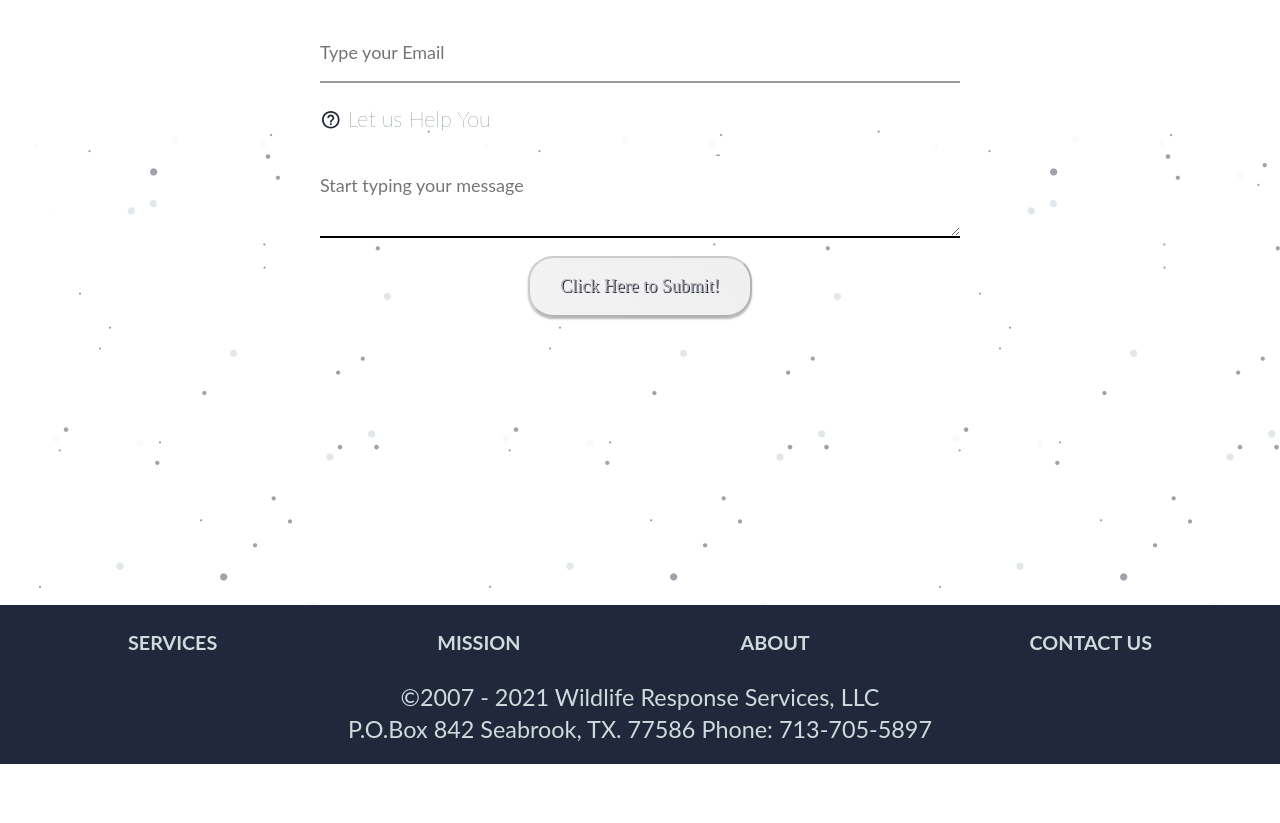
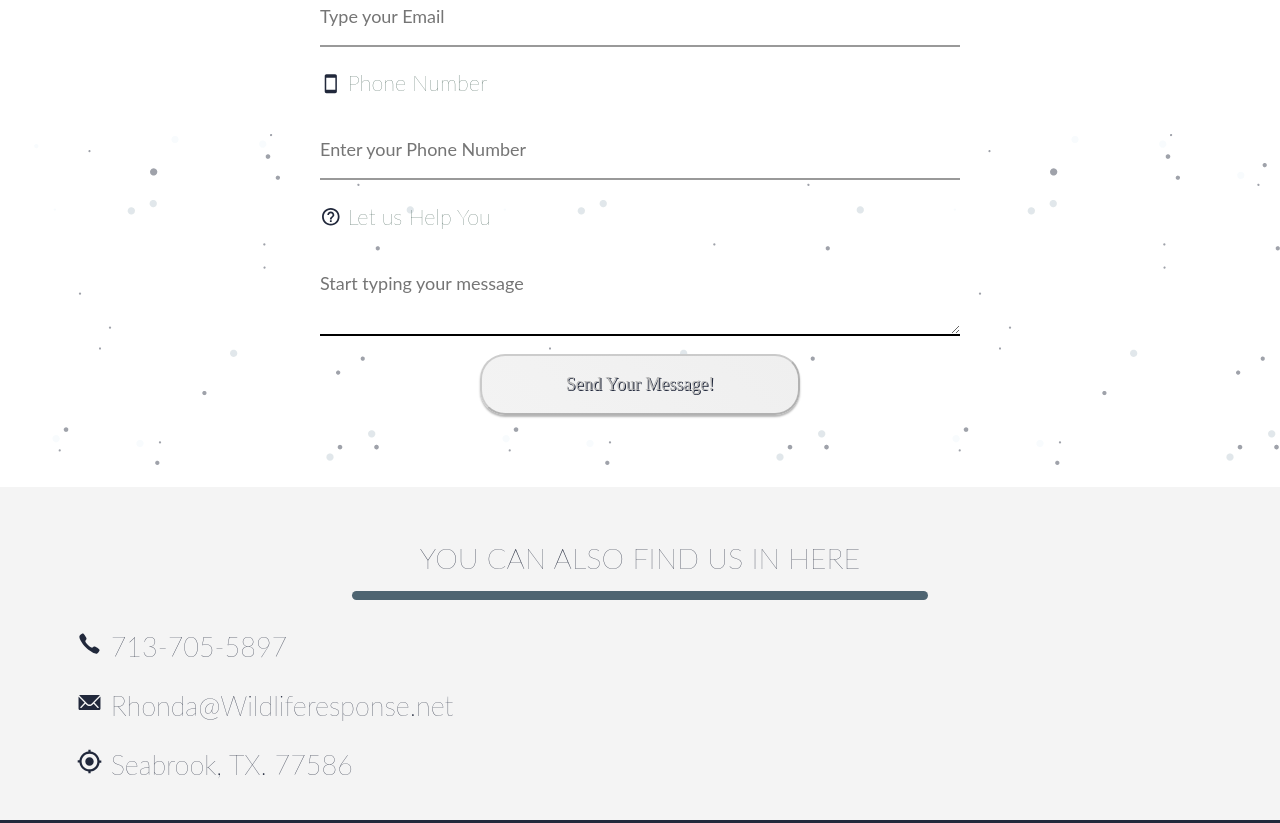
Before and after one commit to wilcodes/wildlife-response-services, a Gatsby site: page /contact in a window 1280 px wide. Shown: the part 655-1478 px from the top of the page. Before the commit the page ends 1419 px from the top, so only its background shows below. Built offline with nearby package versions, Linux system fonts and the light colour scheme; Gatsby itself is replaced by a stand-in of ours; a web font is replaced by a local one.

Commit message:
layout changes on the description in contact and mission page, one bug found

```diff
--- a/package.json
+++ b/package.json
@@ -15,6 +15,7 @@
     "gatsby-plugin-sharp": "^2.8.0",
     "gatsby-source-filesystem": "^2.5.0",
     "gatsby-transformer-sharp": "^2.6.0",
+    "google-map-react": "^2.1.9",
     "mdbreact": "^5.0.1",
     "prop-types": "^15.7.2",
     "react": "^16.12.0",
--- a/src/components/About/DirectorSquare/DirectorSquare.module.css
+++ b/src/components/About/DirectorSquare/DirectorSquare.module.css
@@ -90,6 +90,7 @@
     .text{
         grid-area: 2 / 1 / 3 / 2;
         border-radius: 0  0 20px 20px;
+        background: rgba(0, 0, 0, 0.5);
 
 
     }
--- a/src/components/About/Responders/Responders.js
+++ b/src/components/About/Responders/Responders.js
@@ -15,7 +15,7 @@ const responderOne ={
     fifthClass: classes.description,
     description: "Joyce Riesinger received her Bachelors of Science in Marine Biology in 1992 from the University of West Florida. She has worked within the field of biology for over 25 years, and within the realm of spill response for over 10 years.  \n" +
         "Joyce has experience with both, large and small scale spill response and has worked with WRS for more than 2 years in various capacities as related to spill response and wildlife capture and rehabilitation.  She has served in positions within the ICP, Wildlife Rehab Center and in field positions as the Wildlife Response Manager, Wildlife Rehabilitation Center Manager and Wildlife Recovery Group Supervisor.  \n",
-    title:{name:"Joyce Riesinger", style:classes.positionTitle}
+    title:{name:"Joyce Riesinger / Responder", style:classes.positionTitle}
 
 };
 const responderTwo ={
@@ -28,7 +28,7 @@ const responderTwo ={
     fifthClass: classes.descriptionTwo,
     description: "Brian Cain received a Bachelor and Master of Science degree from Texas A&I Univ. in Kingsville, TX in 1965 and 1968, and a Ph D from the Univ. of Illinois in 1972. He worked as an Assistant Professor at Texas A&M University in the Wildlife Department until 1978 when he joined the U. S. Fish and Wildlife Service as a Contaminant Specialist. He remained in that position until retiring in January 2007.\n" +
         "As a Contaminant Specialist in the Houston Field Office his major duties included evaluation of Hazardous Waste Sites, Pesticide Applications, Petroleum Product Manufacturing and Oil or Hazardous Material Spills, as these programs related to fish and wildlife health and habitat.  ",
-    title:{name:"Brian", style:classes.positionTitleTwo},
+    title:{name:"Brian Cain / Chief Consultant & Responder", style:classes.positionTitleTwo},
 
 };
     const responderThree ={
@@ -42,7 +42,7 @@ const responderTwo ={
         description: "Michele Johnson has been a state and federally permitted wildlife rehabilitator for 21 years. She has been involved in oiled wildlife response for the past 12 years. She has experience in inland spill response as well as spill response along the Gulf Coast. \n"+
           "She also has experience in oiled wildlife response training. Since 1996, she has helped organize oiled wildlife response training workshops and also has been a presenter in these workshops. Ms. Johnson is a facilitator for Youth Educational Support Services Water-Borne BaySmart program, and also presents numerous wildlife lectures for schools and community organizations. \n" +
           "Ms. Johnson has experience working with several wildlife groups on the Gulf Coast and is currently serving as President of Bay Area Wildlife Rehabilitation.",
-        title:{name:"Joyce Riesinger", style:classes.positionTitle}
+        title:{name:"Michele Johnson / Responder", style:classes.positionTitle}
 
     };
 
--- a/src/components/Contact/Contact.js
+++ b/src/components/Contact/Contact.js
@@ -4,22 +4,24 @@ import LogoNav from "../LogoNav/LogoNav";
 import dotImage from "../../images/dotsNew.png";
 import Subtitle from "../Subtitle/Subtitle";
 import classes from "./Contact.module.css";
-import {IoIosPerson, IoIosMail, IoMdHelpCircleOutline}  from "react-icons/io";
+import {IoIosPerson, IoIosMail, IoMdHelpCircleOutline, IoMdPhonePortrait}  from "react-icons/io";
 import Footer from "../Footer/Footer";
 import emailjs from "emailjs-com";
 import Modal from "../Contact/Modal/Modal";
+import Description from "./Description/Description";
 const Contact =()=>{
     const [isValidated,setValidation]=useState(false);
     const [contactName,setContactName]= useState('');
     const [contactEmail,setContactEmail]= useState('');
     const [contactMessage,setContactMessage]= useState('');
+  const [contactPhone,setContactPhone]= useState('');
     const [modal, setModal]= useState(" ");
 
 const checkValidation =useCallback( ()=>{
-    if (contactName.length> 1 && contactEmail.length>1 && contactMessage.length>1){
+    if (contactName.length> 1 && contactEmail.length>1 && contactMessage.length>1 && contactPhone.length>=9){
         setValidation(true);
     }
-},[contactEmail,contactName,contactMessage])
+},[contactEmail,contactName,contactMessage, contactPhone])
     useEffect((()=>{
         checkValidation()
     }),[checkValidation])
@@ -30,14 +32,14 @@ const checkValidation =useCallback( ()=>{
                <button type="submit"
                       className={classes.button}
                       disabled={!isValidated}
-              > Click Here to Submit!</button>
+              > Send Your Message!</button>
        </>
         }else {
             button = <>
                 <button type="submit"
                         className={[classes.button,classes.disabled].join(' ')}
                         disabled={!isValidated} to={'/'}
-                > Click Here to Submit!</button>
+                > Send Your Message!</button>
             </>
         }
 
@@ -90,8 +92,18 @@ const checkValidation =useCallback( ()=>{
                                    onChange={event => setContactEmail(event.target.value)}
                                    required
                             />
+                  <label htmlFor={"email"} className={classes.label}>
+                    <IoMdPhonePortrait className={classes.icon}/> Phone Number
+                  </label>
+                  <input type="text"
+                         name="Phone"
+                         id={"Phone"}
+                         className={classes.input}
+                         placeholder={"Enter your Phone Number"}
+                         value={contactPhone}
+                         onChange={event => setContactPhone(event.target.value)}
 
-
+                  />
                             <label htmlFor={"message"} className={classes.label} > <IoMdHelpCircleOutline className={classes.icon}/> Let us Help You</label>
 
                                 <textarea type="text"
@@ -106,8 +118,10 @@ const checkValidation =useCallback( ()=>{
 
                             {button}
                 </form>
-                <Footer margin={"15em"} />
+
                 <Modal message={modal}/>
+                <Description/>
+              <Footer margin={"0em"} />
             </section>
 
         </>
--- a/src/components/Contact/Contact.module.css
+++ b/src/components/Contact/Contact.module.css
@@ -20,7 +20,7 @@ font-family: Lato;
     width: 50%;
     justify-content: center;
     border-radius: 20px;
-    margin: 2em auto;
+    margin: 0 auto;
     padding: 1em 0;
 
 }
@@ -49,7 +49,7 @@ font-family: Lato;
     background-image: linear-gradient(45deg, #21283B 40%, #ebf1ff 60%);
     background-image: -webkit-linear-gradient(45deg, #64817d 0%, #a0bcbf 100%);
     transition: .4s;
-    width: 35%;
+    width: 50%;
     align-self: center;
     margin-top: 1em;
     font-family: Viga;
--- /dev/null
+++ b/src/components/Contact/Description/Description.js
@@ -0,0 +1,30 @@
+import React from "react";
+import classes from "./Description.module.css";
+import { IoIosMail, IoIosCall, IoMdLocate} from "react-icons/io";
+const Description = ()=>{
+  const containerClass = ["col", classes.Container];
+  return(<>
+    <div className="container-fluid" style={{marginTop:"3em"}}>
+      <div className="row">
+
+        <div className={containerClass.join(" ")}>
+
+          <h3 className={classes.subtitle}> You can also find us in Here <br/>
+            <span></span>
+          </h3>
+
+          <ul className={classes.list}>
+            <li className={classes.listItem}><IoIosCall/>  713-705-5897 </li>
+            <li className={classes.listItem}><IoIosMail/> Rhonda@Wildliferesponse.net  </li>
+            <li className={classes.listItem}><IoMdLocate/> Seabrook, TX. 77586 </li>
+          </ul>
+        </div>
+      </div>
+
+    </div>
+    </>
+)
+};
+
+
+export default Description;
--- /dev/null
+++ b/src/components/Contact/Description/Description.module.css
@@ -0,0 +1,47 @@
+.Container{
+        padding: 2em;
+        background-color: #F4F4F4;
+
+}
+.span{
+   text-align: center;
+
+}
+.subtitle{
+    text-align:center;
+    color: #21283b;
+    text-transform: uppercase;
+    font-size: 1.6em;
+    font-weight: lighter;
+    padding-top: 0.7em;
+}
+.list{
+    display: flex;
+    flex-flow: column wrap;
+}
+.listItem{
+    list-style: none;
+    font-size: 1.5em;
+    font-family: Lato;
+    font-weight: lighter;
+    color: #21283b;
+    text-justify: inter-word;
+    margin-bottom: 0;
+    margin-top: 0.8em;
+}
+
+@media only screen and (min-width: 350px) and (max-width: 700px){
+    .subtitle{
+        font-size: 1.3em;
+    }
+    .listItem{
+        font-size: 1.1em;
+    }
+}
+@media only screen and (min-width:700px) and (max-width: 1020px){
+
+
+}
+@media only screen and (min-width: 1020px) and (max-width: 1025px) {
+
+}
--- a/src/components/Contact/Modal/Modal.js
+++ b/src/components/Contact/Modal/Modal.js
@@ -4,7 +4,11 @@ import classes from "./Modal.module.css";
 import { TiThumbsDown, TiThumbsUp } from "react-icons/ti";
 import Spinner from "../Spinner/Spinner";
 const Modal = (props)=> {
+
   let modal = null;
+  const hideModal=()=>{
+    modal= null;
+  };
   if (props.message ==="open") {
   modal =  <div className={classes.Modal}>
     <p className={classes.subDescription}> Your Message has been sent without Problems </p>
@@ -30,9 +34,10 @@ const Modal = (props)=> {
   if (props.message ==="loading"){
     modal= <div className={classes.Modal}> <Spinner/> </div>
   }
+
    return(
      <>
-       < Backdrop show = { props.message==="open" || props.message ==="openError" ? true : false} />
+       < Backdrop show = { props.message==="open" || props.message ==="openError" ? true : false}/>
        {modal}
     </>)
 };
--- a/src/components/Contact/Modal/Modal.module.css
+++ b/src/components/Contact/Modal/Modal.module.css
@@ -16,7 +16,7 @@
     font-size: 1.3em;
     font-family: Lato;
     font-weight: lighter;
-    color:#a0bcbf;
+    color:#f5f5f5;
 }
 .subDescription{
     text-align: center;
--- a/src/components/Mission/Mission.js
+++ b/src/components/Mission/Mission.js
@@ -47,6 +47,10 @@ const Mission =(props)=>{
                         </p>
                     </div>
                 </div>
+                <div className={classes.introductionContainer}>
+                    <h3 className={classes.videoTitle} > Do you want to learn more ? </h3>
+                    <p className={classes.VideoInformation} > Watch the following video where our Managing Director describe the approach of our team during an emergency </p>
+                </div>
                 <div className={classes.videoWrapper}  >
                     <Video/>
                 </div>
```
Also changed, not shown: src/components/About/Responders/Responders.module.css (+7 -4 lines), src/components/Mission/Mission.module.css (+25 -0 lines), src/components/NavTwo/NavTwo.js (+7 -6 lines), 1 other file.
